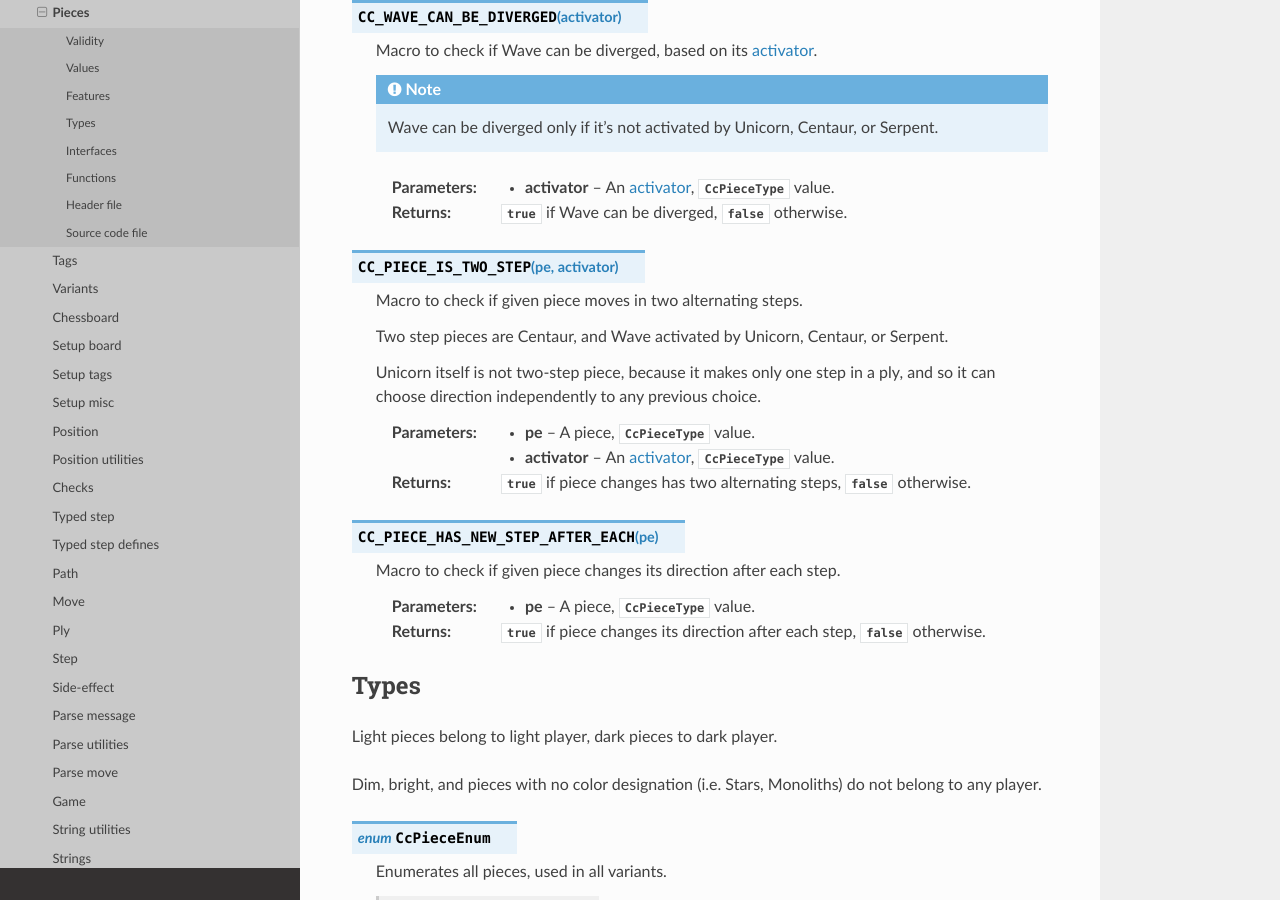
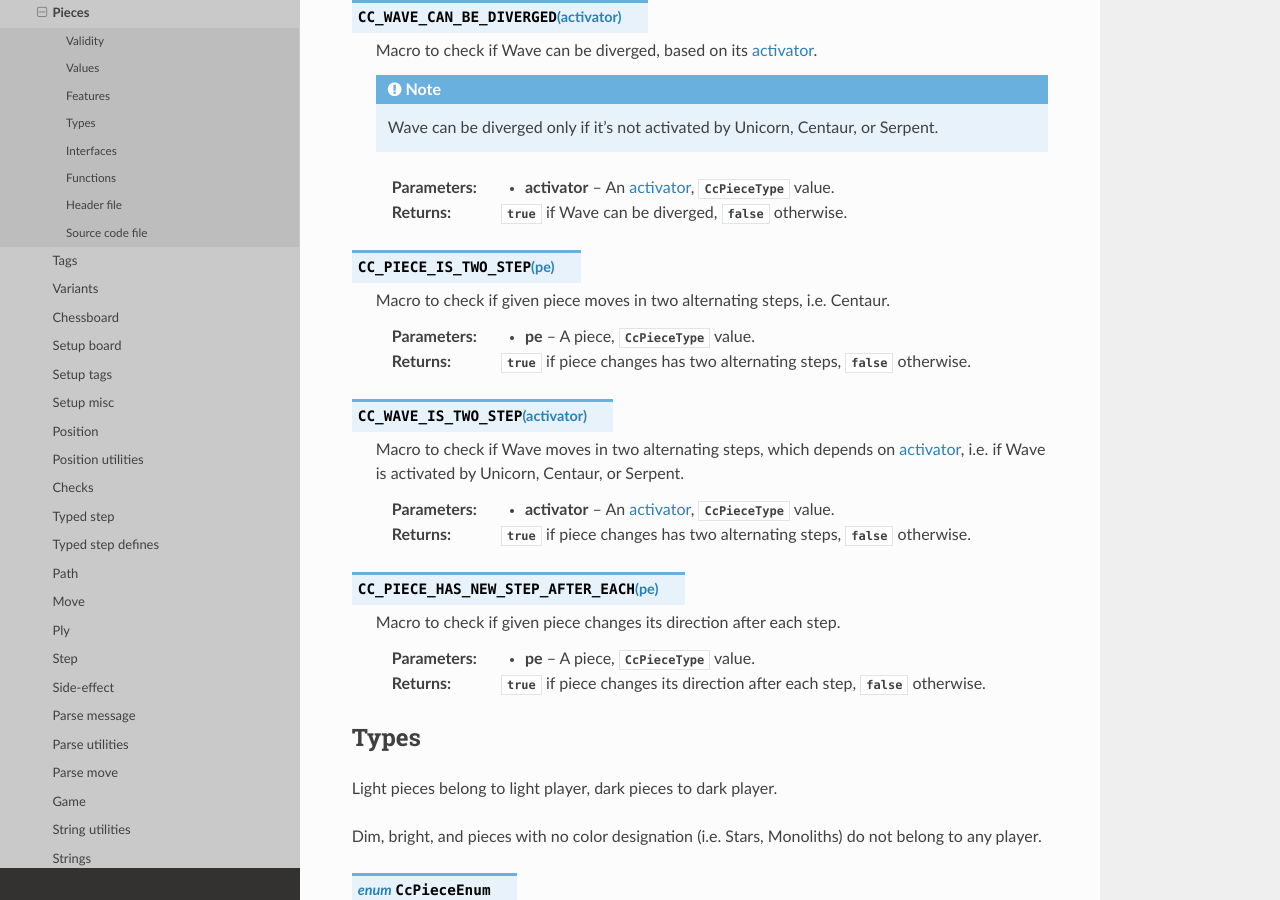
Before and after one commit to mmlacak/crochess, a Sphinx documentation site: the page built from docs/source/libcc/ccpiece.rst, in a window 1280 px wide and 900 px high, scrolled down 8068 px. Built offline with Sphinx 7.4.7 and the Read the Docs theme 3.1.0, drawn with Linux system fonts in a browser that asks for light colours.

Commit message:
Added, redefined piece macros + docs.

```diff
--- a/docs/source/libcc/ccpiece.rst
+++ b/docs/source/libcc/ccpiece.rst
@@ -401,16 +401,19 @@ Features
     :param activator: An :term:`activator`, :c:type:`CcPieceType` value.
     :returns: :c:data:`true` if Wave can be diverged, :c:data:`false` otherwise.
 
-.. c:macro:: CC_PIECE_IS_TWO_STEP(pe,activator)
+.. c:macro:: CC_PIECE_IS_TWO_STEP(pe)
 
-    Macro to check if given piece moves in two alternating steps.
-
-    Two step pieces are Centaur, and Wave activated by Unicorn, Centaur, or Serpent.
-
-    Unicorn itself is not two-step piece, because it makes only one step in a ply,
-    and so it can choose direction independently to any previous choice.
+    Macro to check if given piece moves in two alternating steps, i.e. Centaur.
 
     :param pe: A piece, :c:type:`CcPieceType` value.
+    :returns: :c:data:`true` if piece changes has two alternating steps,
+              :c:data:`false` otherwise.
+
+.. c:macro:: CC_WAVE_IS_TWO_STEP(activator)
+
+    Macro to check if Wave moves in two alternating steps, which depends on
+    :term:`activator`, i.e. if Wave is activated by Unicorn, Centaur, or Serpent.
+
     :param activator: An :term:`activator`, :c:type:`CcPieceType` value.
     :returns: :c:data:`true` if piece changes has two alternating steps,
               :c:data:`false` otherwise.
```
Also changed, not shown: README.md (+2 -2 lines), 4 other files.
